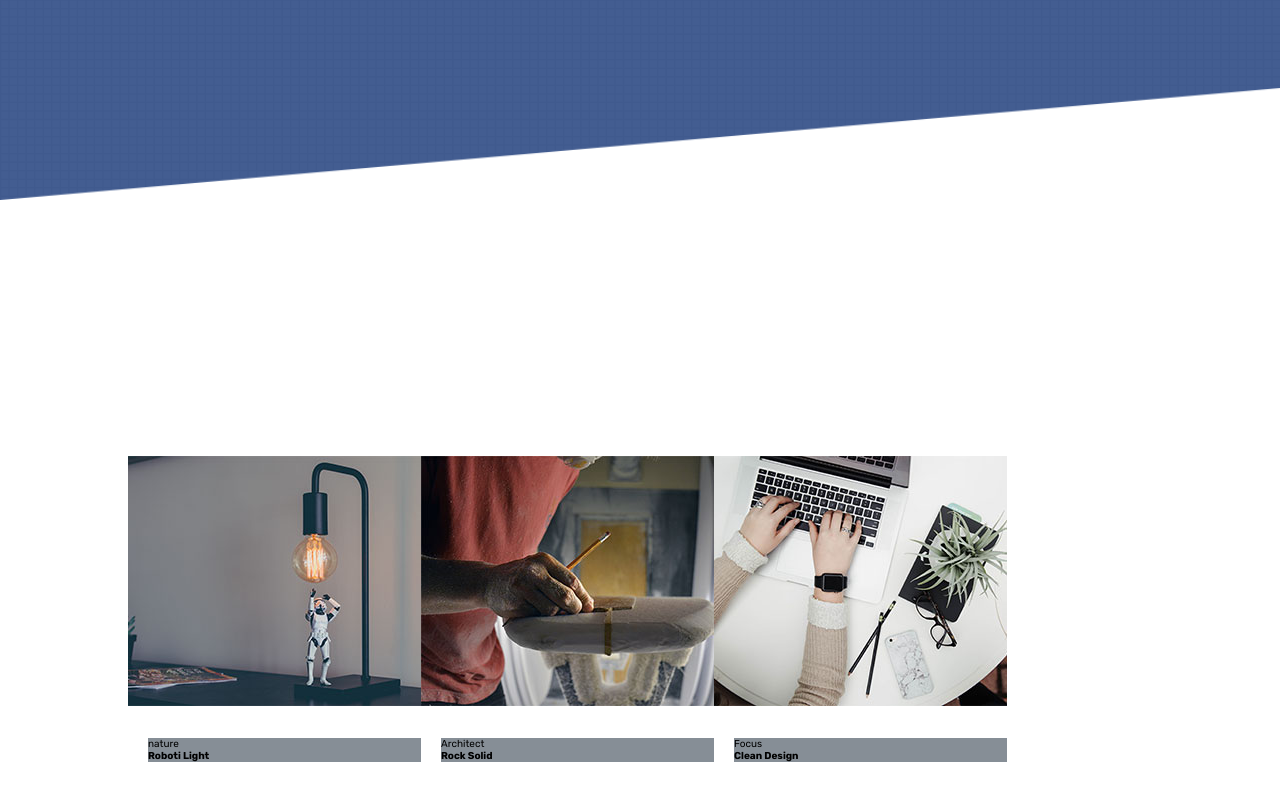
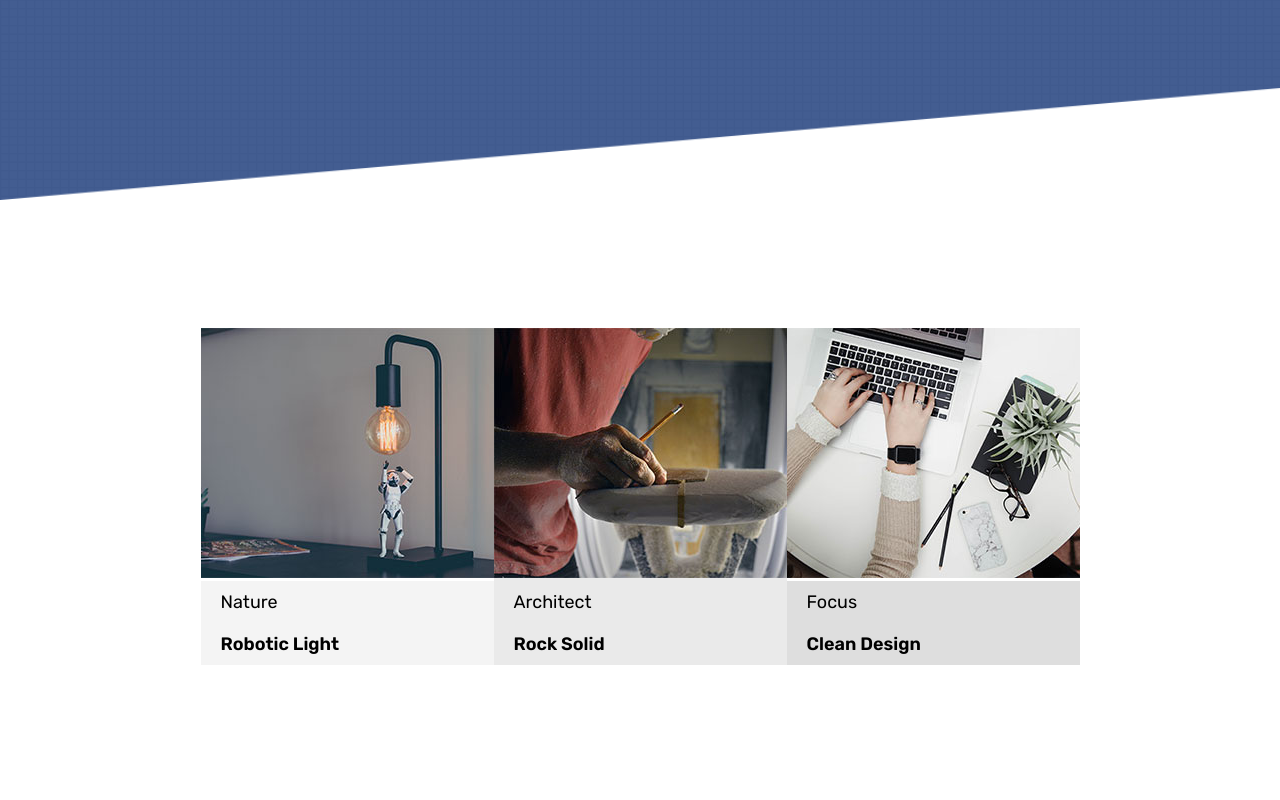
Before and after one commit to rahulrameshm0/Ziggy, a plain HTML site: page index.html in a window 1280 px wide. Shown: the part 1790-2590 px from the top of the page. Drawn offline with Linux system fonts and the light colour scheme.

Commit message:
section 4 updated

```diff
--- a/index.html
+++ b/index.html
@@ -66,23 +66,33 @@
 
     <section class="section-4">
         <div class="container-4">
-            <figure>
+            <div>
                 <img src="img/first-item.jpg" alt="">
-                <p class="models">nature</p>
-                <h4 class="headline">Roboti Light</h4>
-            </figure>
 
-            <figure>
+                <div class="col-1">
+                    <p class="models">nature</p>
+                    <p class="headline">Robotic Light</p>
+                </div>
+            </div>
+
+            <div class="col-2">
                 <img src="img/second-item.jpg" alt="">
-                <p class="models">Architect</p>
-                <h4 class="headline">Rock Solid</h4>
-            </figure>
 
-            <figure>
+                <div>
+                    <p class="models">Architect</p>
+                    <p class="headline">Rock Solid</p>
+                </div>
+            </div>
+
+            <div>
                 <img src="img/third-item.jpg" alt="">
-                <p class="models">Focus</p>
-                <h4 class="headline">Clean Design</h4>
-            </figure>
+
+                <div class="col-3">
+                    <p class="models">Focus</p>
+                    <p class="headline">Clean Design</p>
+                </div>
+            </div>
+        </div>
         </div>
     </section>
 </body>
--- a/style.css
+++ b/style.css
@@ -141,16 +141,42 @@ SECTION-4
 */
 
 .section-4{
-padding: 20% 0 20% 0;
+padding: 10% 0 10% 0;
 }
 
 .container-4{
     display: flex;
-    align-items: stretch;
-    padding: 0 10%;
+     padding: 0 10%;
+     align-items:stretch;
+     justify-content: center;
+}
+
+.container-4{
+ margin-bottom: 0;
 }
 
 .models, .headline{
-    margin-left: 2rem;
-    background-color: #868e96;
+    padding: 1rem 2rem;
 }
+
+.models{
+    font-size: 1.8rem;
+    text-transform: capitalize;
+}
+
+.headline{
+    font-size: 1.8rem;
+    font-weight: 600;
+}
+
+ .col-1{
+    background-color: #f4f4f4;
+}
+
+.col-2{
+    background-color: #eaeaea;
+}
+
+.col-3{
+    background-color: #dedede;
+}
```
